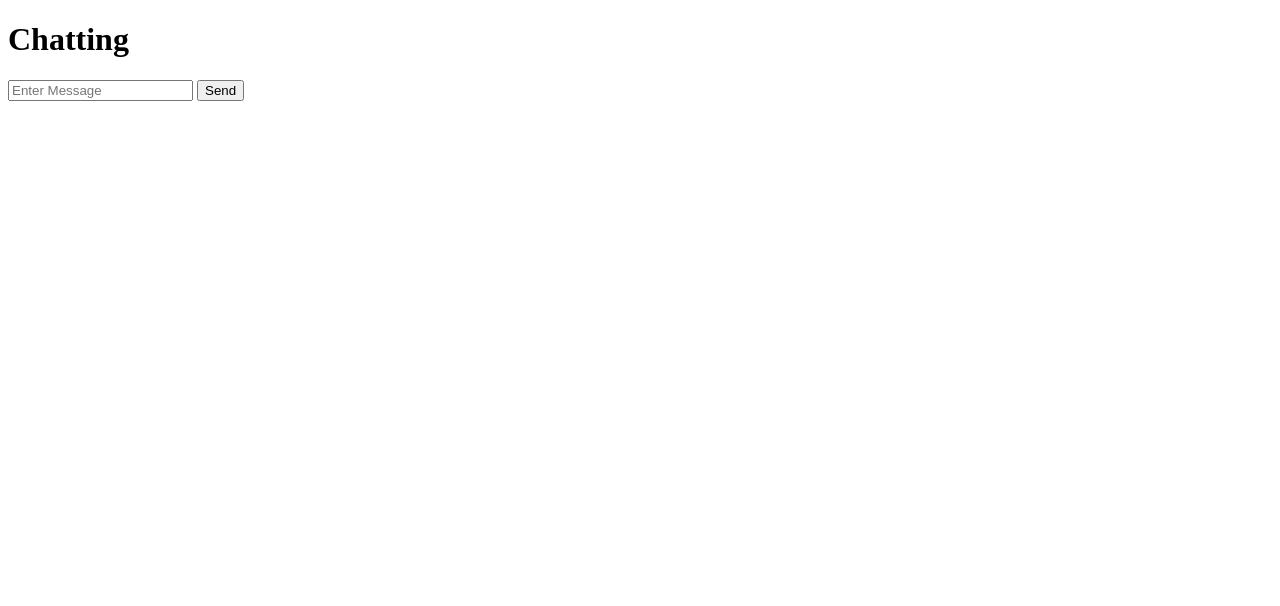
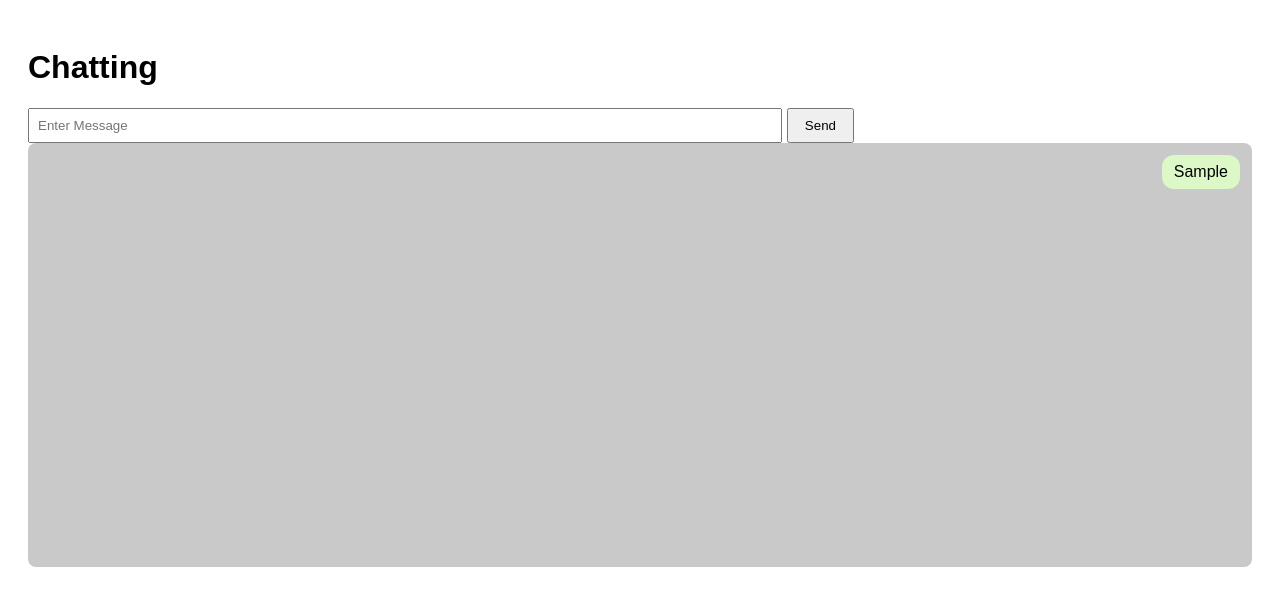
Before and after one commit to Jyotivardhan/realtime-chat-app, a website: page public/index.html in a window 1280 px wide. Both pictures are taken after typing "Sample" into the empty fields and a click on the button "Send". Drawn offline with nearby package versions, Linux system fonts and the light colour scheme; no server answers.

Commit message:
Add message alignment chat UI styles

```diff
--- a/index.js
+++ b/index.js
@@ -10,8 +10,7 @@ const io = new Server(server)
 //Socket.io
 io.on("connection" , (socket)=>{
     socket.on("user-message", (message) => {
-        io.emit("message" , message)
-
+        socket.broadcast.emit("message" , message)
     })
 })
 
--- a/public/index.html
+++ b/public/index.html
@@ -4,6 +4,46 @@
     <meta charset="UTF-8">
     <meta name="viewport" content="width=device-width, initial-scale=1.0">
     <title>ChatApp</title>
+    <style>
+        body{
+            font-family: sans-serif;
+            padding: 20px;
+        }
+        #messages{
+            display: flex;
+            flex-direction: column;
+            border-radius: 8px;
+            background: rgb(201, 201, 201);
+            gap: 8px;
+            padding: 12px;
+            height: 400px;
+            overflow-y: auto;
+            margin-bottom: 12px;
+
+        }
+        #messages p {
+            max-width: 70%;
+            padding: 8px 12px;
+            border-radius: 12px;
+            margin: 0;
+            word-wrap: break-word;
+        }
+        #messages p.mine {
+            align-self: flex-end;
+            background: #dcf8c6;
+        }
+        #messages p.theirs {
+            align-self: flex-start;
+            background: #e5e5ea;
+        }
+        #message {
+            padding: 8px;
+            width: 60%;
+        }
+        #sendBtn {
+            padding: 8px 16px;
+        }
+    </style>
 </head>
 <body>
     <h1>Chatting</h1>
@@ -19,15 +59,23 @@
         const messageInput = document.getElementById('message')
         const allMessages = document.getElementById('messages')
 
+        function addMessage(text, isMine){
+            const p = document.createElement("p");
+            p.innerText = text;
+            p.classList.add(isMine ? "mine" : "theirs")
+            allMessages.appendChild(p)
+        }
+
         socket.on('message' , (message) => {
-            const p = document.createElement("p")
-            p.innerText = message;
-            allMessages.appendChild(p)
+            addMessage(message,false)
         })
 
         sendBtn.addEventListener("click" , (e)=>{
             const message = messageInput.value;
+            if(!message.trim()) return;
+
             socket.emit('user-message', message);
+            addMessage(message,true)
 
             messageInput.value = "";
         })
```
